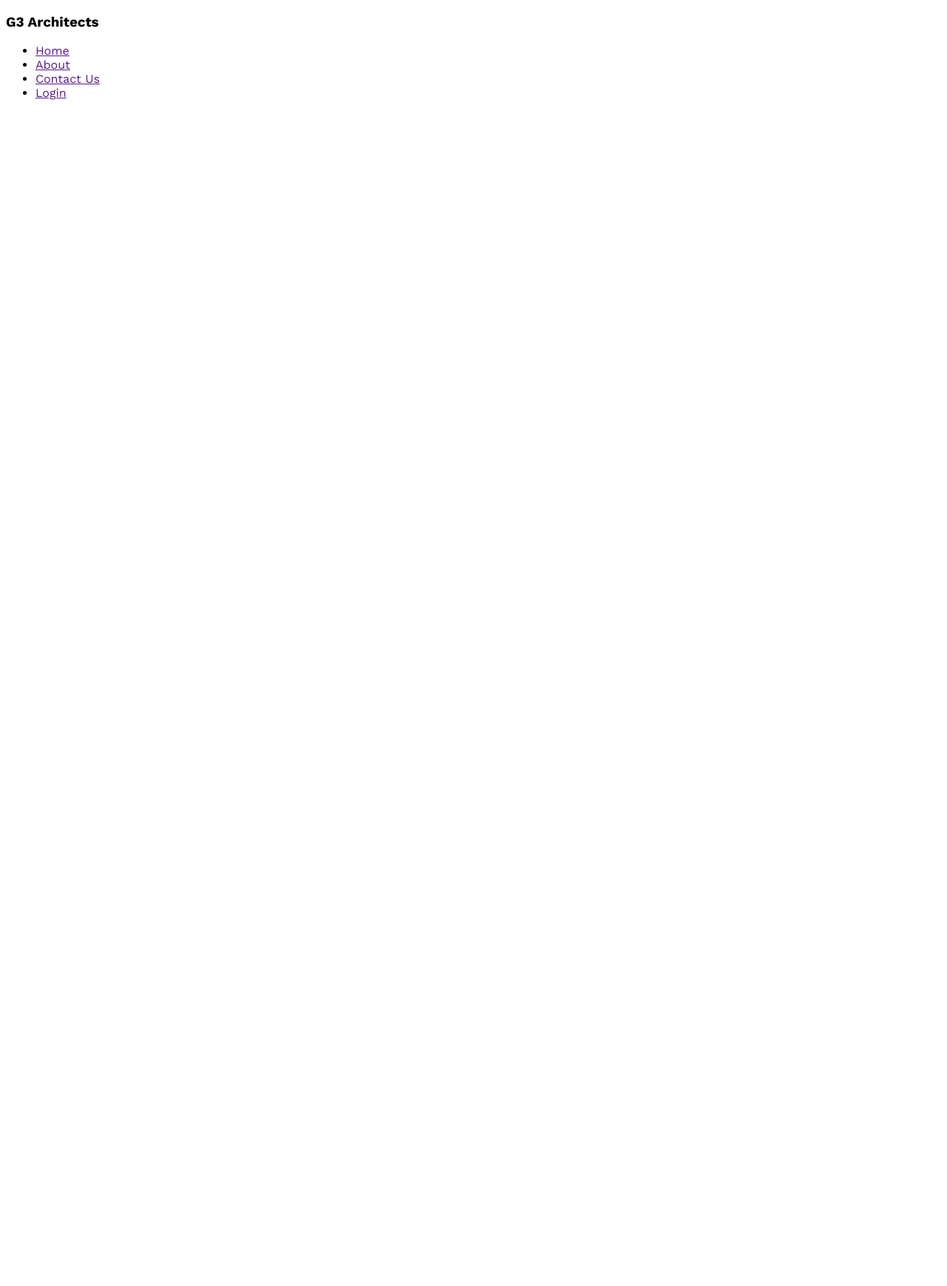
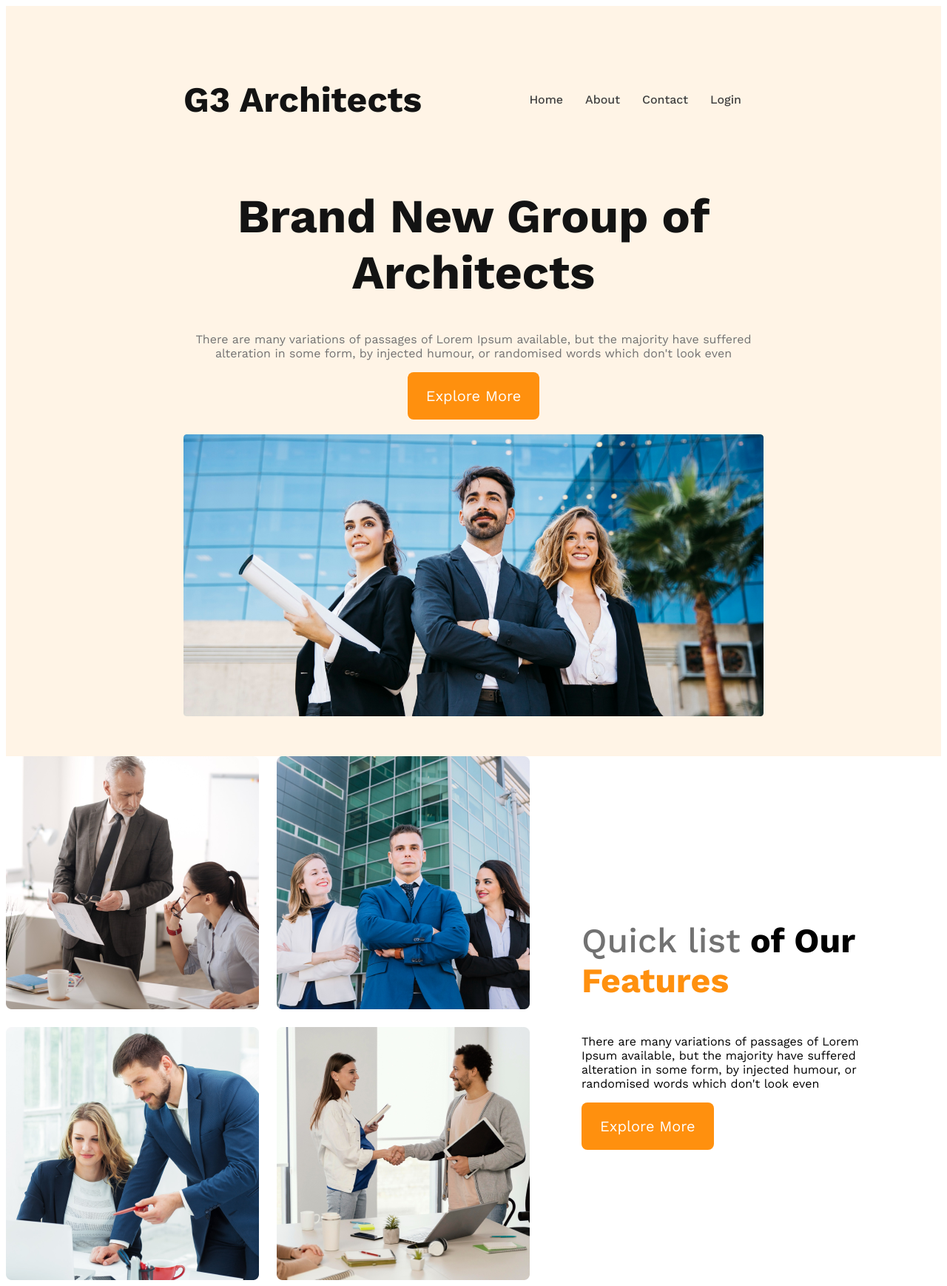
Before and after one commit to alamin-02/g3-architects-website, a plain HTML site: page index.html in a window 1280 px wide. Shown: the whole page at 74% size. Before the commit the page ends 800 px from the top, so only its background shows below. Drawn offline with nearby package versions, Linux system fonts and the light colour scheme.

Commit message:
features containt added

```diff
--- a/index.html
+++ b/index.html
@@ -1,28 +1,59 @@
 <!DOCTYPE html>
 <html lang="en">
+
 <head>
     <meta charset="UTF-8">
     <meta name="viewport" content="width=device-width, initial-scale=1.0">
     <title>G3 Architects</title>
     <link rel="stylesheet" href="styles/architect.css">
 </head>
+
 <body>
+    <!-- header starting  -->
     <header>
         <nav>
-            <h3>G3 Architects</h3>
+            <h3 class="nav-title">G3 Architects</h3>
             <ul>
                 <li><a href="">Home</a></li>
                 <li><a href="">About</a></li>
-                <li><a href="">Contact Us</a></li>
+                <li><a href="">Contact</a></li>
                 <li><a href="">Login</a></li>
             </ul>
         </nav>
+        <div class="banner">
+            <div class="banner-content">
+                <h1 class="banner-title">
+                    Brand New Group of Architects
+                </h1>
+                <p class="banner-description">
+                    There are many variations of passages of Lorem Ipsum available, but the majority have suffered
+                    alteration in some form, by injected humour, or randomised words which don't look even
+                </p>
+                <button class="btn-primary">Explore More</button>
+            </div>
+            <img src="images/banner.png" alt="">
+        </div>
     </header>
+    <!-- header end -->
     <main>
-
+        <!-- teams sections starting -->
+         <section class="teams-container">
+            <div class="teams-img-container">
+                <img src="images/team1.png" alt="">
+                <img src="images/team2.png" alt="">
+                <img src="images/team3.png" alt="">
+                <img src="images/team4.png" alt="">
+            </div>
+            <div class="teams-content">
+                <h3 class="teams-content-title"><span class="quick-list">Quick list</span> <span>of Our</span> <span class="text-features">Features</span></h3>
+                <p class="team-description">There are many variations of passages of Lorem Ipsum available, but the majority have suffered alteration in some form, by injected humour, or randomised words which don't look even</p>
+                <button class="btn-primary">Explore More</button>
+            </div>
+         </section>
     </main>
     <footer>
 
     </footer>
 </body>
+
 </html>
--- a/styles/architect.css
+++ b/styles/architect.css
@@ -2,8 +2,153 @@
 @import url('https://fonts.googleapis.com/css2?family=Work+Sans:ital,wght@0,100..900;1,100..900&display=swap');
 
 * {
+    font-family: "Work Sans", sans-serif;
+    margin: ;
+}
 
-    font-family: "Work Sans", sans-serif;
+/* shared styles */
+.btn-primary {
+    border-radius: 8px;
+    background: #ff900e;
+    color: white;
+    padding: 20px 25px;
+    font-size: 1.25rem;
+    cursor: pointer;
+    border: 0;
+}
+
+.btn-primary:active {
+    position: relative;
+    border-radius: 8px;
+    background: #ff900e;
+    color: white;
+    padding: 18px 23px;
+    font-size: 1.25rem;
+    cursor: pointer;
+    border: 0;
+}
+
+/* header styles */
+header {
+    background: rgba(255, 144, 14, .10);
+    padding: 50px 240px;
+}
+
+nav {
+    display: flex;
+    justify-content: space-between;
+    align-items: center;
+}
+
+.nav-title {
+    font-size: 3rem;
+    font-weight: 700;
+    color: #131313;
+}
+
+nav>ul {
+    display: flex;
+}
+
+nav li {
+    list-style: none;
+    margin-right: 30px;
+    font-weight: 500;
+    font-size: 1rem;
+}
+
+nav li a {
+    text-decoration: none;
+    color: #424242;
+}
+
+/* banner styles */
+.banner-content {
+    max-width: 770px;
+    text-align: center;
+    margin: 0 auto;
+}
+
+.banner-title {
+    font-size: 4rem;
+    font-weight: 700;
+    color: #131313;
+}
+
+.banner-description {
+    color: #727272;
+}
+
+.banner img {
+    margin-top: 20px;
+    width: 100%;
+}
+
+
+/* responsive media queries */
+/* mobile devices */
+@media screen and (max-width:576px) {
+    header {
+        padding: 20px;
+    }
+
+    nav {
+        flex-direction: column;
+    }
+
+    .banner-title {
+        font-size: 2.5rem;
+
+    }
+    h3.nav-title {
+        margin: 0;
+    }
 
 }
+
+/* tablet or medium devices */
+@media screen and (min-width:576px) and (max-width:960px) {
+    header {
+        padding: 50px;
+    }
+
+    nav {
+        flex-direction: column;
+    }
 }
+
+/* main styles */
+main{
+    max-width: 1440px;
+    margin: 0 auto;
+}
+
+
+
+
+
+/* teams style */
+.teams-container{
+    display: flex;
+    align-items: center;
+}
+.teams-img-container{
+    display: grid;
+    grid-template-columns: repeat(2, 1fr);
+    gap: 1.5rem;
+}
+.teams-content{
+    padding-left: 70px;
+    padding-right: 90px;
+}
+.teams-content-title{
+    font-size: 2.9rem;
+}
+.teams-content-title .quick-list{
+    color: #727272;
+    font-weight: 500;
+}
+.teams-content-title .text-features{
+    color: #ff900e;
+    font-weight: 700;
+}
```
